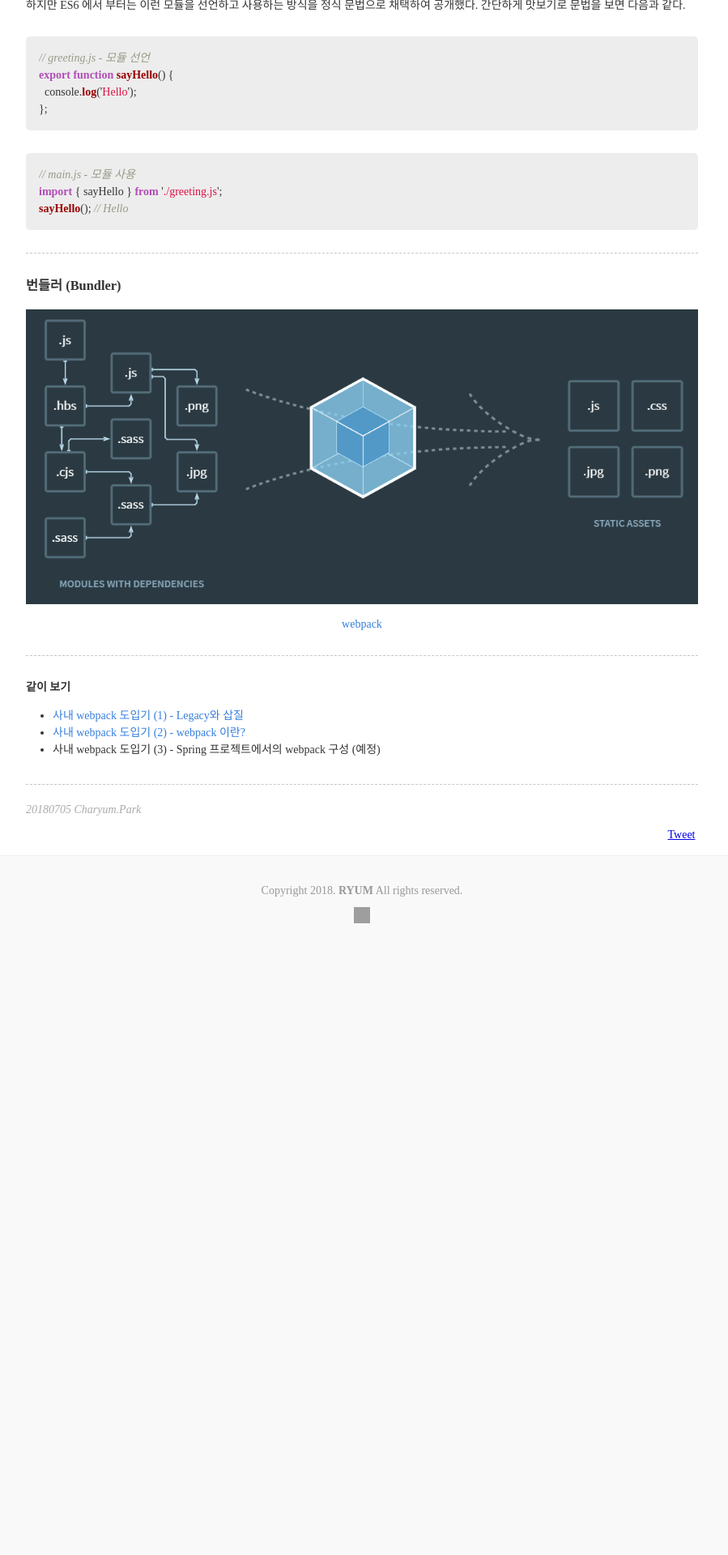
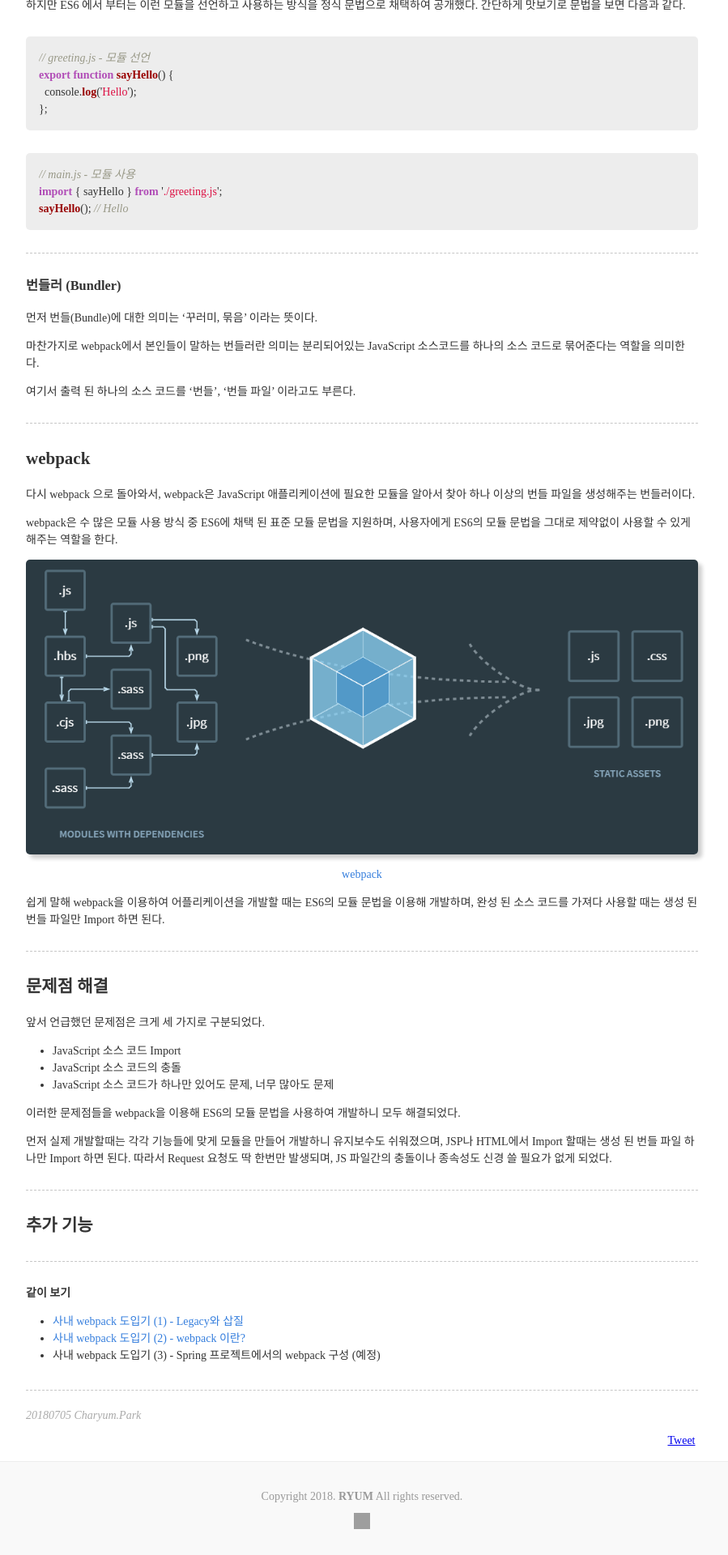
Before and after one commit to ryum91/ryum91.github.com, a Jekyll site: the page built from _posts/dev/2018-07-05-22.md, in a window 1280 px wide. Shown: the part 1369-3289 px from the top of the page at 81% size, without its empty margins (193-1092 px from the left). Built offline with Jekyll 4.4.1, drawn with Linux system fonts in a browser that asks for light colours; nearby versions of some CDN libraries; some web fonts are replaced; comment, search, counter and statistics services are not loaded; before the commit the page ends 2541 px from its top, so only the background shows below that; grey boxes are pictures that could not be loaded.

Commit message:
[Post] 2018-07-05-22

```diff
--- a/_posts/dev/2018-07-05-22.md
+++ b/_posts/dev/2018-07-05-22.md
@@ -63,11 +63,43 @@
 ---
 
 ### 번들러 (Bundler)
+먼저 번들(Bundle)에 대한 의미는 '꾸러미, 묶음' 이라는 뜻이다.
 
-![webpack](/images/posts/webpack-desc.png)
+마찬가지로 webpack에서 본인들이 말하는 번들러란 의미는 분리되어있는 JavaScript 소스코드를 하나의 소스 코드로 묶어준다는 역할을 의미한다.
+
+여기서 출력 된 하나의 소스 코드를 '번들', '번들 파일' 이라고도 부른다.
+
+---
+
+## webpack
+다시 webpack 으로 돌아와서, webpack은 JavaScript 애플리케이션에 필요한 모듈을 알아서 찾아 하나 이상의 번들 파일을 생성해주는 번들러이다.
+
+webpack은 수 많은 모듈 사용 방식 중 ES6에 채택 된 표준 모듈 문법을 지원하며, 사용자에게 ES6의 모듈 문법을 그대로 제약없이 사용할 수 있게 해주는 역할을 한다.
+
+<img class="radius shadow" src="/images/posts/webpack-desc.png"/>
 
 <p class="center desc"><a href="https://webpack.js.org/">webpack</a></p>
 
+쉽게 말해 webpack을 이용하여 어플리케이션을 개발할 때는 ES6의 모듈 문법을 이용해 개발하며,
+완성 된 소스 코드를 가져다 사용할 때는 생성 된 번들 파일만 Import 하면 된다.
+
+---
+
+## 문제점 해결
+앞서 언급했던 문제점은 크게 세 가지로 구분되었다.
+* JavaScript 소스 코드 Import
+* JavaScript 소스 코드의 충돌
+* JavaScript 소스 코드가 하나만 있어도 문제, 너무 많아도 문제
+
+이러한 문제점들을 webpack을 이용해 ES6의 모듈 문법을 사용하여 개발하니 모두 해결되었다.
+
+먼저 실제 개발할때는 각각 기능들에 맞게 모듈을 만들어 개발하니 유지보수도 쉬워졌으며,
+JSP나 HTML에서 Import 할때는 생성 된 번들 파일 하나만 Import 하면 된다.
+따라서 Request 요청도 딱 한번만 발생되며, JS 파일간의 충돌이나 종속성도 신경 쓸 필요가 없게 되었다.
+
+---
+
+## 추가 기능
 
 ---
 
--- a/css/style.css
+++ b/css/style.css
@@ -214,3 +214,11 @@
 ::-webkit-scrollbar-thumb {
   background: RGBA(0,0,0,.1);
 }
+
+.radius {
+  border-radius: 5px;
+}
+
+.shadow {
+  box-shadow: 5px 5px 5px #CECECE;
+}
```
